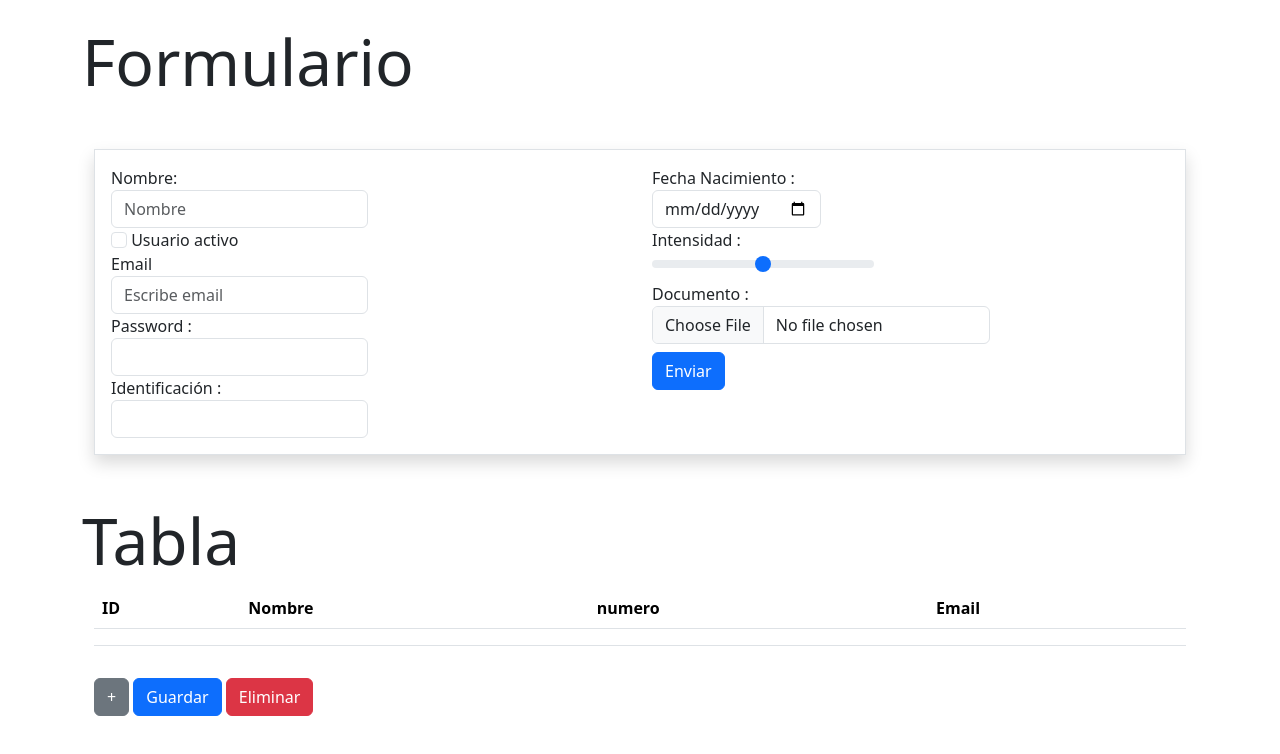
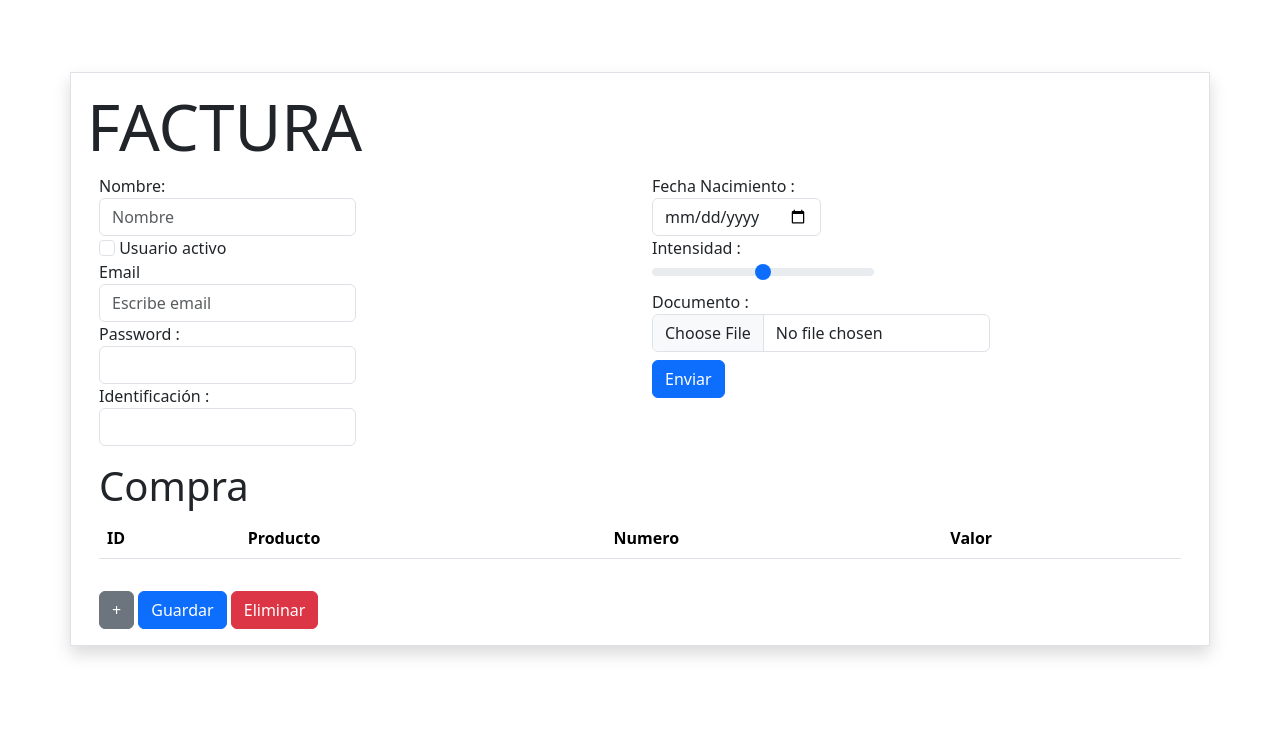
Before and after one commit to karygarciav/Web-prueba, a plain HTML site: page index.html in a window 1280 px wide. Both pictures are taken after a click on the button "Guardar". Drawn offline with nearby package versions, Linux system fonts and the light colour scheme.

Commit message:
Formulario Factura

```diff
--- a/index.html
+++ b/index.html
@@ -9,14 +9,14 @@
     <script type="text/javascript" src="script/main.js"></script>
 
     <noscript>You need to enable JavaScript to view the web </noscript>
-    <title>Formulario</title>
+    <title>FACTURA</title>
 </head>
 <body>
         <br/>
+    <div class="container p-3 mt-5 shadow border" >
+        <h1 class="display-3">FACTURA</h1>
     <div class="container">
-        <h1 class="display-3">Formulario</h1>
-    <div class="container">
-        <Form action="javascript:void(0)" id="form1" class="p-3 mt-5 shadow border" onsubmit='procesar()' >
+        <Form action="javascript:void(0)" id="form1"onsubmit='procesar()' >
             <div class="row">
                 <div class="col">
                     <div class="form-group">
@@ -50,7 +50,7 @@
 
                 <div class="col">
                 <div class="form-group">
-                <label class="form label 1" id="fechaNacimiento">
+                <label class="form label 1"  id="fechaNacimiento">
                     Fecha Nacimiento :
                     <input type="date" name="fechaNacimientoDato" id="fechaNacimiento" class="form-control">
                 </label>
@@ -74,24 +74,24 @@
         </Form>
 
 
-    </div>
 
-    </div>
 
-    <div class="container">
-        <h1 class="display-3 mt-5 ">Tabla</h1>
 
-        <div class="container">
-            <table class="table" id="tblDatos">
+
+
+        <h2 class="display-6 mt-3 ">Compra</h2>
+
+
+            <table class="table mt-2"  id="tblDatos">
                 <thead>
                 <tr>
                     <th scope="col" >ID</th>
-                    <th scope="col" >Nombre</th>
-                    <th scope="col">numero</th>
-                    <th scope="col">Email</th>
+                    <th scope="col" >Producto</th>
+                    <th scope="col">Numero</th>
+                    <th scope="col">Valor</th>
                 </tr>
                 </thead>
-                <tbody>
+                <tbody >
 
                 </tbody>
 
@@ -101,10 +101,10 @@
             <input type="button"  onclick="guardarFila()" value="Guardar" class="btn btn-primary mt-3 ">
             <input type="button"  onclick="eliminarFila()" value="Eliminar" class="btn btn-danger mt-3 ">
 
-
-        </div>
+    </div>
 
     </div>
 
+
 </body>
 </html>
--- a/script/main.js
+++ b/script/main.js
@@ -3,6 +3,7 @@
 
 
 function procesar(){
+    //Hacer un objeto del formulario
     const formulario= document.forms['form1'];
     const registro= {
         "nombre": formulario.elements[0].value,
@@ -10,7 +11,8 @@ function procesar(){
         "email": formulario.elements[2].value,
         "identificacion": formulario.elements[4].value,
         "fechaNacimiento": formulario.elements[5].value,
-    }
+    };
+    //Mostrar en consola Arreglo
     console.log(formulario);
     console.log(registro);
 
@@ -25,51 +27,39 @@ function insertarFila(){
         let col3= tblDatos.insertCell(2);
         let col4= tblDatos.insertCell(3);
 
-        col1.innerHTML = `<input type="number" name="idpersona" id=idpersona${dato}  value= ${dato} class="form-control">`  ;
-        col2.innerHTML = `<input type="text" name="datoNombre" id=nombre${dato}  class="form-control">` ;
-        col3.innerHTML = `<input type="numbre" name="datoNumero" id=numero${dato}  class="form-control">`;
-        col4.innerHTML = `<input type="text" name="datoemail" id=email${dato} class="form-control">`;
+        col1.innerHTML = `<input type="number" name="idProducto" id=idProducto${dato}  value= ${dato} class="form-control">`  ;
+        col2.innerHTML = `<input type="text" name="datoProducto" id=producto${dato}  class="form-control">` ;
+        col3.innerHTML = `<input type="number" name="datoNumero" id=numero${dato}  class="form-control">`;
+        col4.innerHTML = `<input type="number" name="datoValor" id=valor${dato} class="form-control">`;
 
 
 }
 
 function eliminarFila(){
+    //Preguntar que numero de id quiera borrar
         let NumeroEliminar= parseInt(prompt('Digite en numero de registro que quiere eliminar:'));
 
-
+    //Eliminar row
        const tr = document.getElementById('tblDatos');
        tr.deleteRow(NumeroEliminar);
        console.log("Eliminado");
 
-
-
 }
 
 function guardarFila(){
+    //Obtener tabla y numero de rows
+    let dato=document.getElementById('tblDatos').rows.length;
+    let tblDatos=document.getElementById('tblDatos');
+    //Consultar Valores que se llenan en tablas
+    let idProducto = document.getElementById(`idProducto${dato-1}`).value;
+    let producto = document.getElementById(`producto${dato-1}`).value;
+    let numero = document.getElementById(`numero${dato-1}`).value;
+    let valor = document.getElementById(`valor${dato-1}`).value;
 
-    let dato=document.getElementById('tblDatos').rows.length;
-    let tblDatos=document.getElementById('tblDatos').insertRow(dato);
-    let col1= tblDatos.insertCell(0);
-    let col2= tblDatos.insertCell(1);
-    let col3= tblDatos.insertCell(2);
-    let col4= tblDatos.insertCell(3);
-
-    let nombre = document.getElementById(`nombre${dato-1}`).value;
-    let numero = document.getElementById(`numero${dato-1}`).value;
-    let  email = document.getElementById(`email${dato-1}`).value;
-    // let tblDatos=document.getElementById('tblDatos');
-    col1.innerHTML = `<input type="number" name="idpersona" id=idpersona${dato}  value= ${dato} class="form-control">`  ;
-    col2.innerHTML = `<hr>${nombre}</hr>`;
-    col3.innerHTML = `<input type="numbre" name="datoNumero" id=numero${dato}  class="form-control">`;
-    col4.innerHTML = `<input type="text" name="datoemail" id=email${dato} class="form-control">`;
-
-
-
-    console.log(guardar);
-
-
-
-
-
+    //Asignar en tabla valores
+    tblDatos.rows[dato-1].cells[0].innerHTML=idProducto;
+    tblDatos.rows[dato-1].cells[1].innerHTML=producto;
+    tblDatos.rows[dato-1].cells[2].innerHTML=numero;
+    tblDatos.rows[dato-1].cells[3].innerHTML=valor;
 
 }
```
